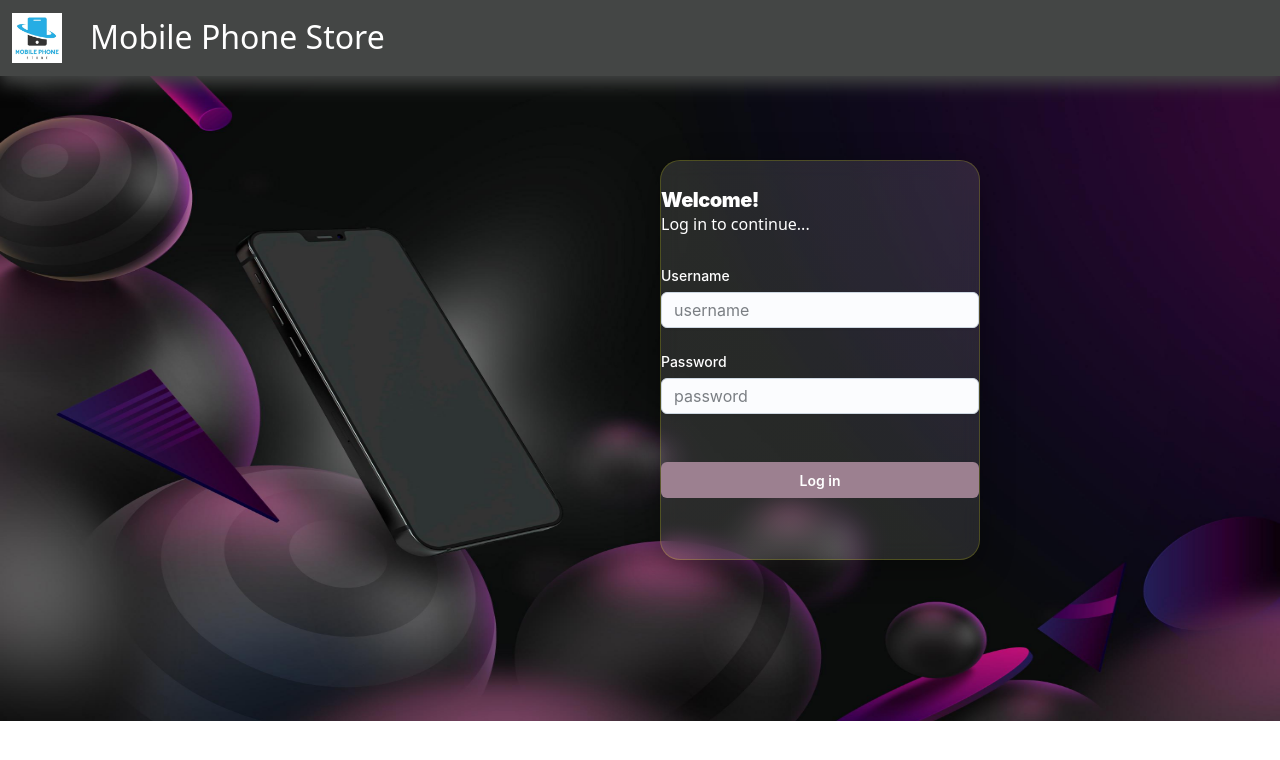
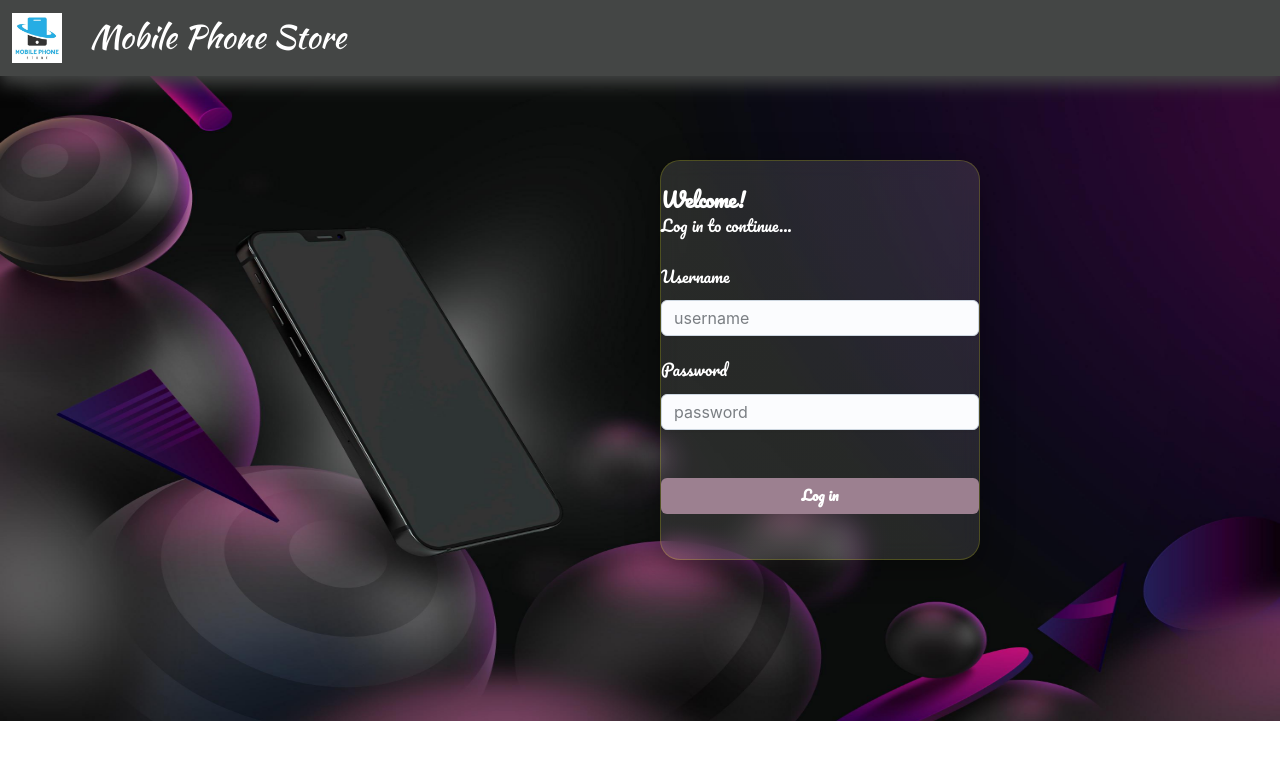
Before and after one commit to VihangaIndeewara/Mobile-Phone-Store, a React (Create React App) app in the folder frontend/: page / in a window 1280 px wide. Shown: the top 760 px of the page. Built offline with nearby package versions, Linux system fonts and the light colour scheme.

Commit message:
Applied Font Styles

```diff
--- a/frontend/public/index.html
+++ b/frontend/public/index.html
@@ -24,7 +24,17 @@
       work correctly both with client-side routing and a non-root public URL.
       Learn how to configure a non-root public URL by running `npm run build`.
     -->
-    <title>React App</title>
+    <title>Mobile Phone Store</title>
+
+    <!-- ShopName -->
+    <link rel="preconnect" href="https://fonts.googleapis.com">
+    <link rel="preconnect" href="https://fonts.gstatic.com" crossorigin>
+    <link href="https://fonts.googleapis.com/css2?family=Kaushan+Script&display=swap" rel="stylesheet">
+    <!-- login -->
+    <link rel="preconnect" href="https://fonts.googleapis.com">
+    <link rel="preconnect" href="https://fonts.gstatic.com" crossorigin>
+    <link href="https://fonts.googleapis.com/css2?family=Pacifico&display=swap" rel="stylesheet">
+
   </head>
   <body>
     <noscript>You need to enable JavaScript to run this app.</noscript>
--- a/frontend/src/components/header/Header.css
+++ b/frontend/src/components/header/Header.css
@@ -8,4 +8,5 @@
     position: absolute;
     top: 18px;
     left: 90px;
+    font-family: 'Kaushan Script', cursive;
 }
--- a/frontend/src/components/header/Header.jsx
+++ b/frontend/src/components/header/Header.jsx
@@ -1,3 +1,5 @@
+
+
 import "./Header.css"
 
 export const Header=()=>{
--- a/frontend/src/components/pages/login/Login.css
+++ b/frontend/src/components/pages/login/Login.css
@@ -18,14 +18,19 @@
     box-shadow: 0 8px 32px 0 rgba(0, 0, 0, 0.37);
 
     background: linear-gradient(135deg, rgba(240, 240, 234, 0.13), rgba(223, 223, 220, 0.13));
-
 }
 
 #btnLogin{
     width:100%;
     background-color:#9C8090;
+    font-family: 'Pacifico', cursive;
 }
 
 #btnLogin:hover{
     background-color: #643851;
 }
+
+.headings{
+    font-family: 'Pacifico', cursive;
+    color: white;
+}
--- a/frontend/src/components/pages/login/Login.jsx
+++ b/frontend/src/components/pages/login/Login.jsx
@@ -21,13 +21,13 @@ export const Login=()=>{
                         <br />
                         <div>
                             <Typography level="h4" component="h1">
-                            <b class="text-white">Welcome!</b>
+                            <b className='headings' >Welcome!</b>
                             </Typography>
-                            <Typography level="body2" ><h6 class="text-white">Log in to continue...</h6></Typography>
+                            <Typography level="body2" ><h6  className='headings'>Log in to continue...</h6></Typography>
                         </div>
                         <br />
                         <FormControl>
-                            <FormLabel style={{color:"white"}}>Username</FormLabel>
+                            <FormLabel><h6 className='headings'>Username</h6></FormLabel>
                             <Input
                             // html input attribute
                             name="username"
@@ -37,7 +37,7 @@ export const Login=()=>{
                         </FormControl>
                         <br />
                         <FormControl>
-                            <FormLabel style={{color:"white"}}>Password</FormLabel>
+                            <FormLabel><h6 className='headings'>Password</h6></FormLabel>
                             <Input
                             // html input attribute
                             name="password"
```
